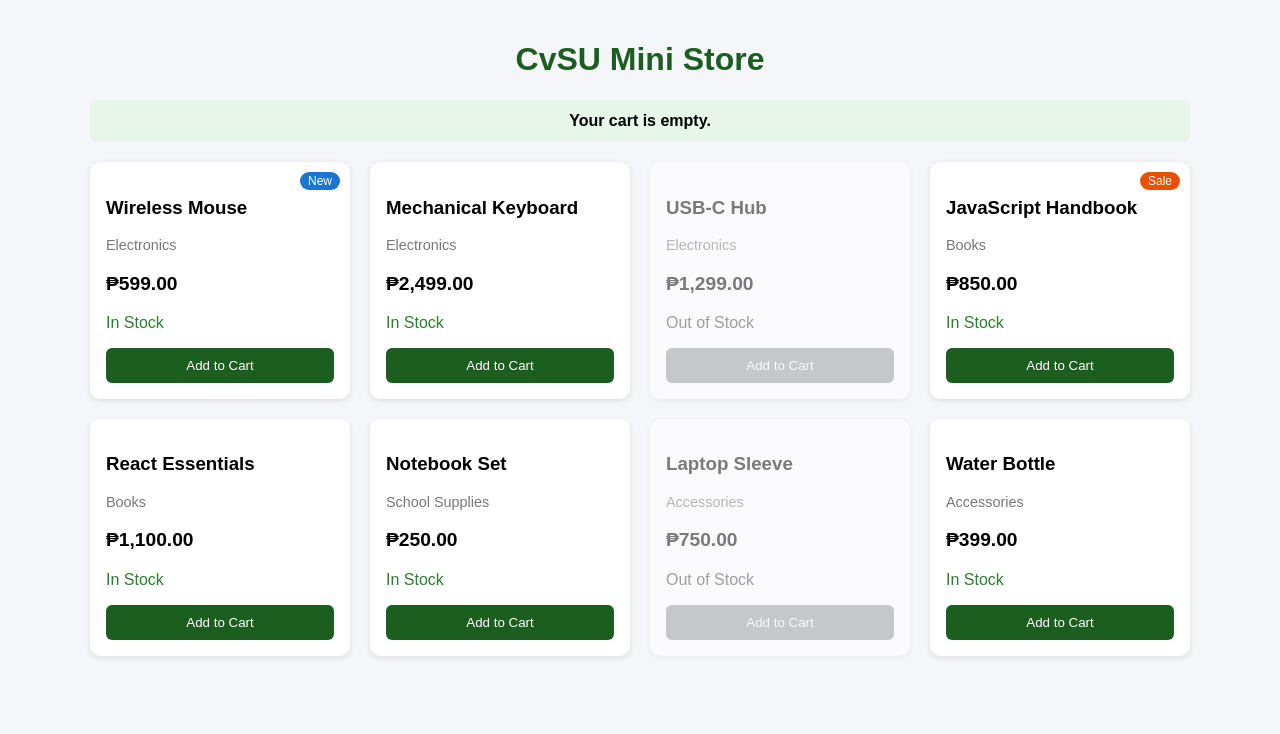
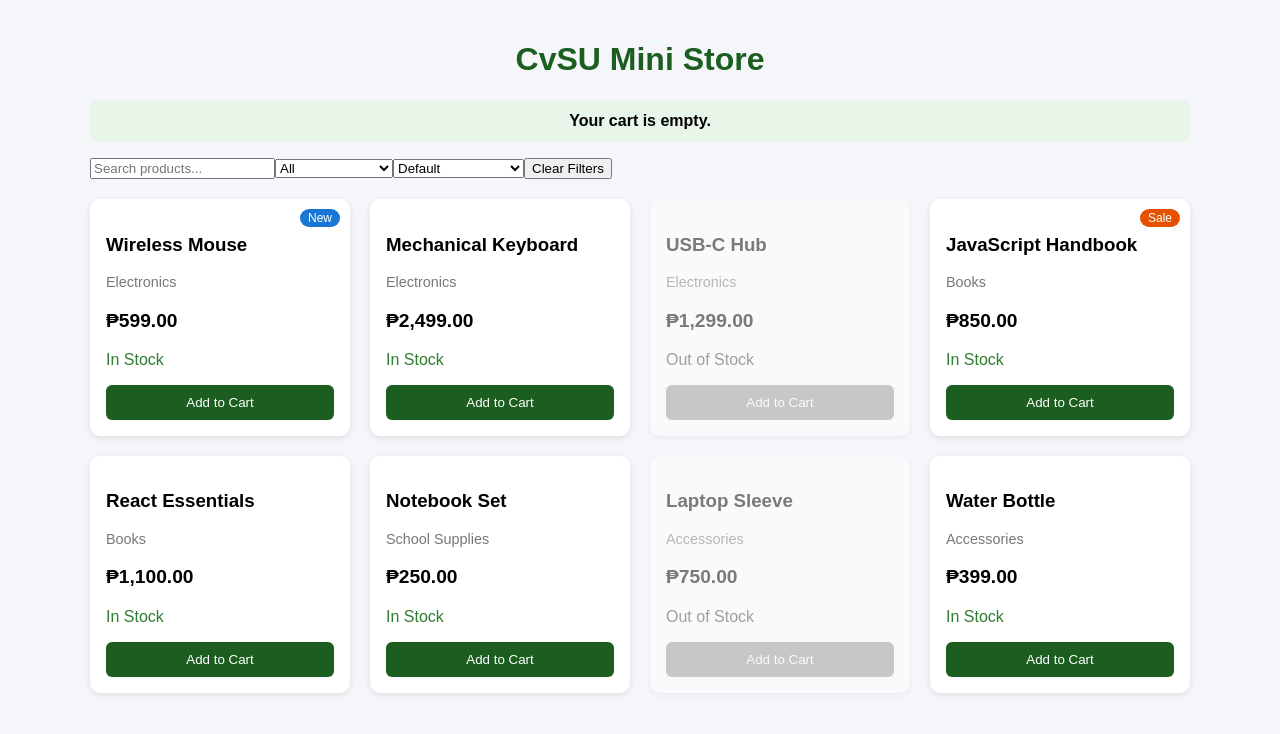
Before and after one commit to allliah00/Lab-3, a React (Vite) app: page / in a window 1280 px wide. Shown: the top 734 px of the page. Built offline with nearby package versions, Linux system fonts and the light colour scheme.

Commit message:
Add state and filtering logic

```diff
--- a/src/App.jsx
+++ b/src/App.jsx
@@ -1,16 +1,38 @@
 import { useState } from "react";
 import products from "./data/products";
 import ProductCard from "./components/ProductCard";
+import SearchBar from "./components/SearchBar";
 import "./App.css";
 
 function App() {
   const [count, setCount] = useState(0);
   const [lastAdded, setLastAdded] = useState("");
 
+  const [searchText, setSearchText] = useState("");
+  const [debouncedSearch, setDebouncedSearch] = useState("");
+  const [category, setCategory] = useState("All");
+  const [sortOrder, setSortOrder] = useState("default");
+
   const handleAddToCart = (title) => {
     setCount(count + 1);
     setLastAdded(title);
   };
+
+  const handleClear = () => {
+    setSearchText("");
+    setDebouncedSearch("");
+    setCategory("All");
+    setSortOrder("default");
+  };
+
+  const filteredProducts = [...products]
+    .filter((p) => p.title.toLowerCase().includes(searchText.trim().toLowerCase()))
+    .filter((p) => category === "All" || p.category === category)
+    .sort((a, b) => {
+      if (sortOrder === "low-high") return a.price - b.price;
+      if (sortOrder === "high-low") return b.price - a.price;
+      return 0;
+    });
 
   return (
     <div className="app">
@@ -22,8 +44,18 @@ function App() {
           : `Items added to cart: ${count} (Last added: ${lastAdded})`}
       </p>
 
+      <SearchBar
+        searchText={searchText}
+        onSearchChange={setSearchText}
+        category={category}
+        onCategoryChange={setCategory}
+        sortOrder={sortOrder}
+        onSortChange={setSortOrder}
+        onClear={handleClear}
+      />
+
       <div className="grid">
-        {products.map((product) => (
+        {filteredProducts.map((product) => (
           <ProductCard
             key={product.id}
             title={product.title}
```
